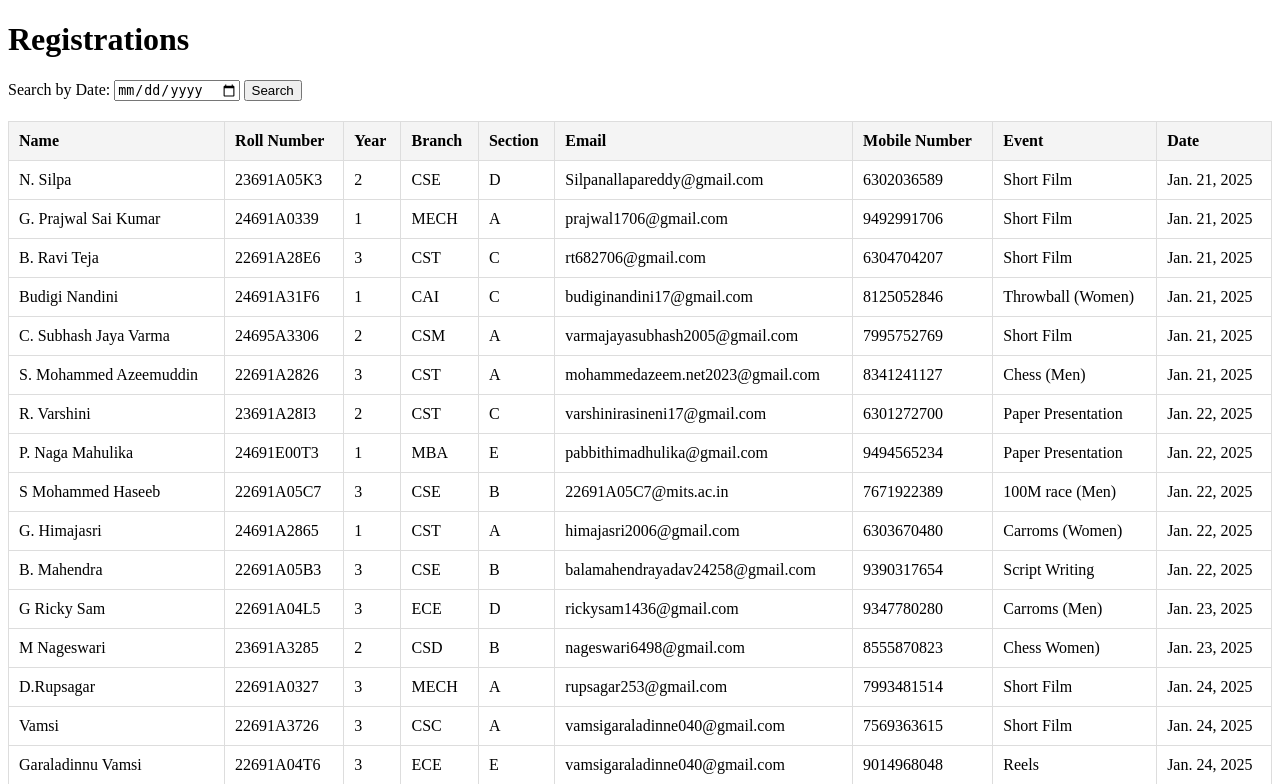
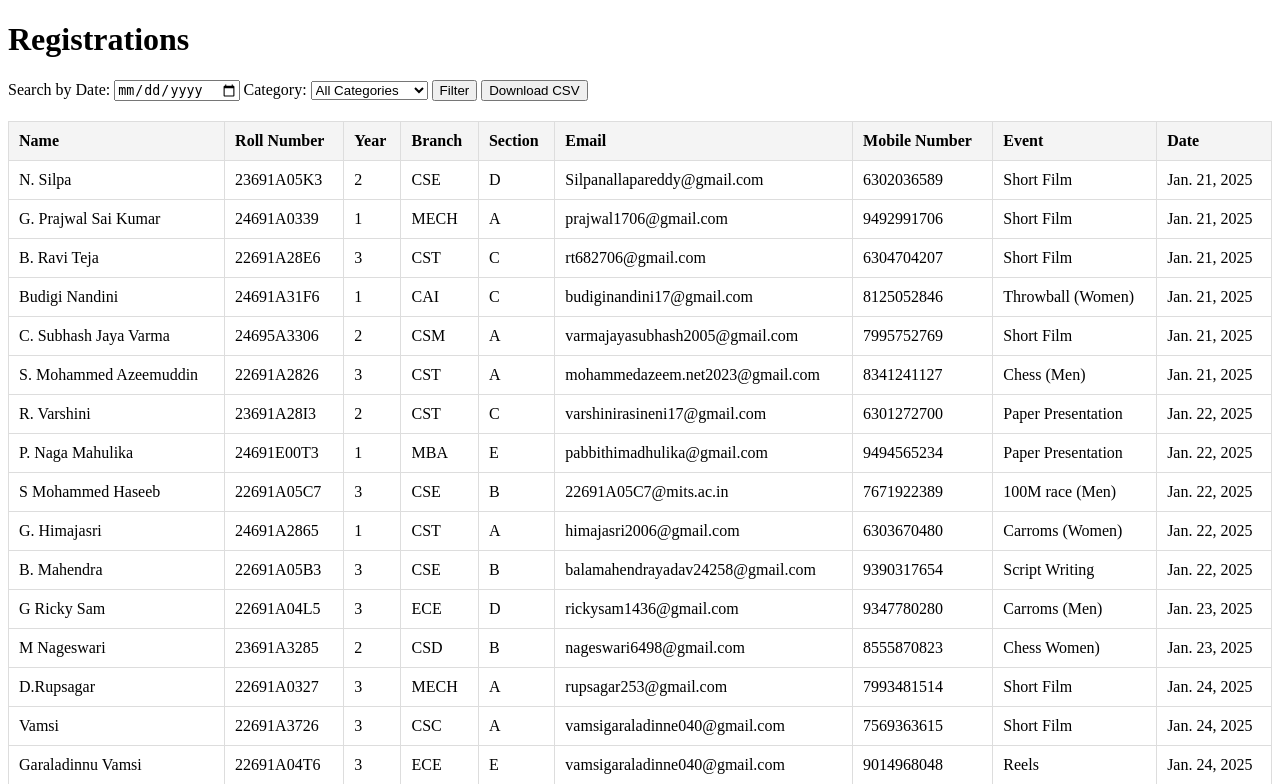
Before and after one commit to HarshaVardhanRao/AshvInternal, a Django app: page /registrations/ in a window 1280 px wide. Shown: the top 784 px of the page. Run offline with Django 5.2, Linux system fonts and the light colour scheme; data comes from the database, SQL or seed files in the repository.

Commit message:
advanced filtering of Registrations page

```diff
--- a/offlineReg/offline/templates/registrations.html
+++ b/offlineReg/offline/templates/registrations.html
@@ -23,12 +23,29 @@
 <body>
     <h1>Registrations</h1>
 
-    <!-- Search Form -->
+    <!-- Filter Form -->
     <form method="get" action="">
+        <!-- Search by Date -->
         <label for="search_date">Search by Date:</label>
         <input type="date" id="search_date" name="search_date"
-               value="{{ search_date }}" required>
-        <button type="submit">Search</button>
+               value="{{ search_date }}">
+
+        <!-- Filter by Category -->
+        <label for="category">Category:</label>
+        <select id="category" name="category">
+            <option value="">All Categories</option>
+            {% for category in categories %}
+                <option value="{{ category.id }}"
+                        {% if category.id == selected_category %}selected{% endif %}>
+                    {{ category.name }}
+                </option>
+            {% endfor %}
+        </select>
+
+        <!-- Submit Button -->
+        <button type="submit">Filter</button>
+        <!-- Download Button -->
+        <button type="submit" name="download" value="true">Download CSV</button>
     </form>
 
     <!-- Registrations Table -->
@@ -57,11 +74,11 @@
                     <td>{{ registration.email }}</td>
                     <td>{{ registration.mobile_number }}</td>
                     <td>{{ registration.event.name }}</td>
-                    <td>{{ registration.registered_on  }}</td>
+                    <td>{{ registration.registered_on }}</td>
                 </tr>
             {% empty %}
                 <tr>
-                    <td colspan="9">No registrations found for the selected date.</td>
+                    <td colspan="9">No registrations found.</td>
                 </tr>
             {% endfor %}
         </tbody>
--- a/offlineReg/offline/views.py
+++ b/offlineReg/offline/views.py
@@ -50,25 +50,53 @@ from django.shortcuts import render
 from .models import Registration
 from datetime import datetime
 
+import csv
+from django.http import HttpResponse
+
 def registration_list(request):
-    # Get the date from the query parameters (from the form)
+    # Get the search parameters
     search_date = request.GET.get('search_date')
+    print(search_date)
+    category_id = request.GET.get('category')  # Get the category from the query parameters
+    if search_date == '':
+        search_date = None
     # Retrieve all registrations by default
     registrations = Registration.objects.all()
 
+    # Filter registrations by date if provided
     if search_date:
         try:
-            # Convert the input date string to a Python date object
             date_object = datetime.strptime(search_date, '%Y-%m-%d').date()
-            # Filter registrations to include only those with the matching date
             registrations = registrations.filter(registered_on=date_object)
         except ValueError:
-            # Handle invalid date formats gracefully
             pass
+
+    # Filter registrations by category if provided
+    if category_id:
+        registrations = registrations.filter(event__category_id=category_id)
+
+    # Handle CSV download
+    if "download" in request.GET:
+        response = HttpResponse(content_type='text/csv')
+        response['Content-Disposition'] = 'attachment; filename="registrations.csv"'
+
+        writer = csv.writer(response)
+        writer.writerow(['Name', 'Roll Number', 'Year', 'Branch', 'Section', 'Email', 'Mobile Number', 'Event', 'Date'])
+        for reg in registrations:
+            writer.writerow([
+                reg.name, reg.roll_number, reg.year, reg.branch, reg.section,
+                reg.email, reg.mobile_number, reg.event.name, reg.registered_on
+            ])
+        return response
+
+    # Retrieve all categories for the filter dropdown
+    categories = Category.objects.all()
 
     context = {
         'registrations': registrations,
-        'search_date': search_date,  # Pass the search date back to the template
+        'search_date': search_date,
+        'categories': categories,
+        'selected_category': category_id,
     }
     return render(request, 'registrations.html', context)
 
```
